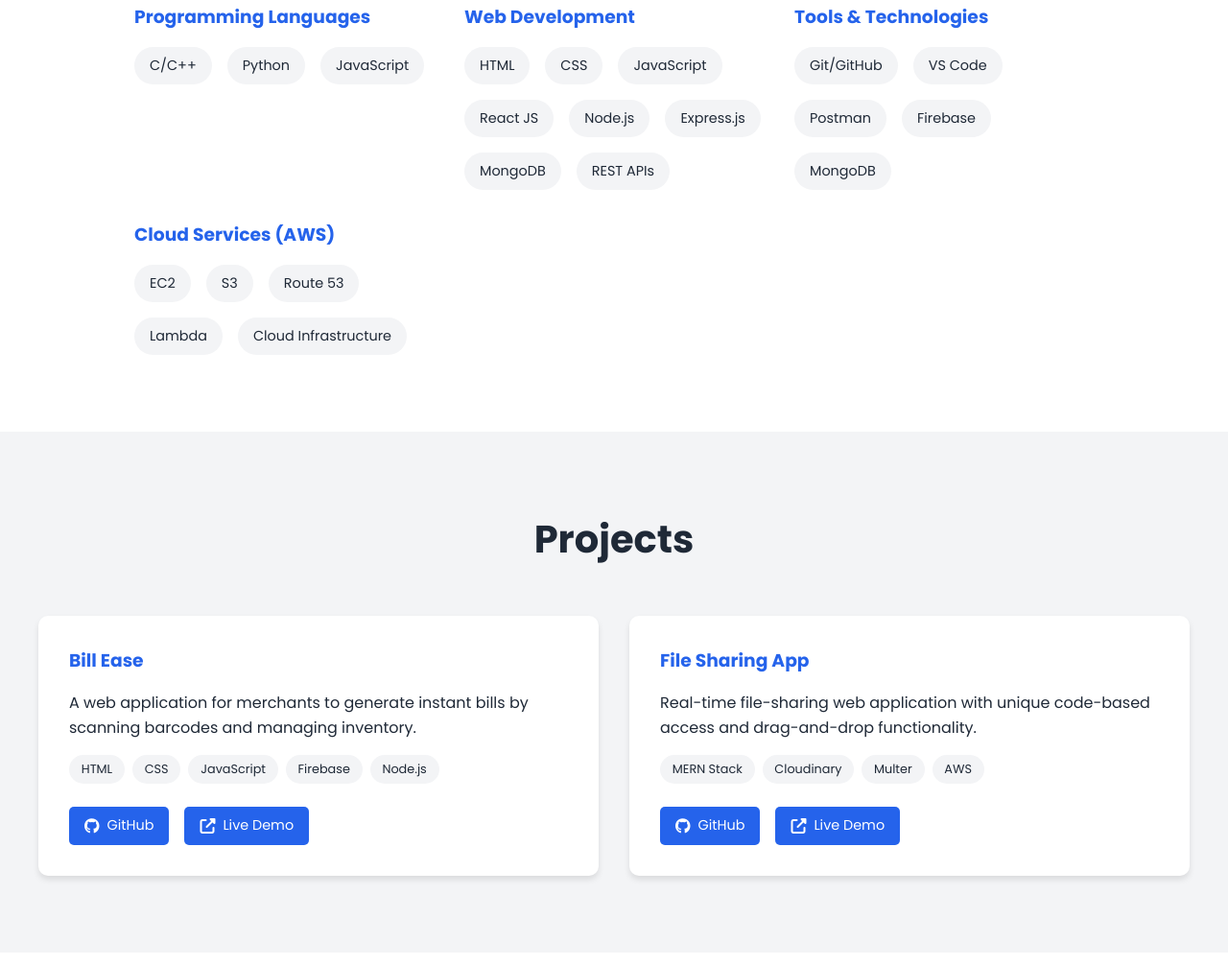
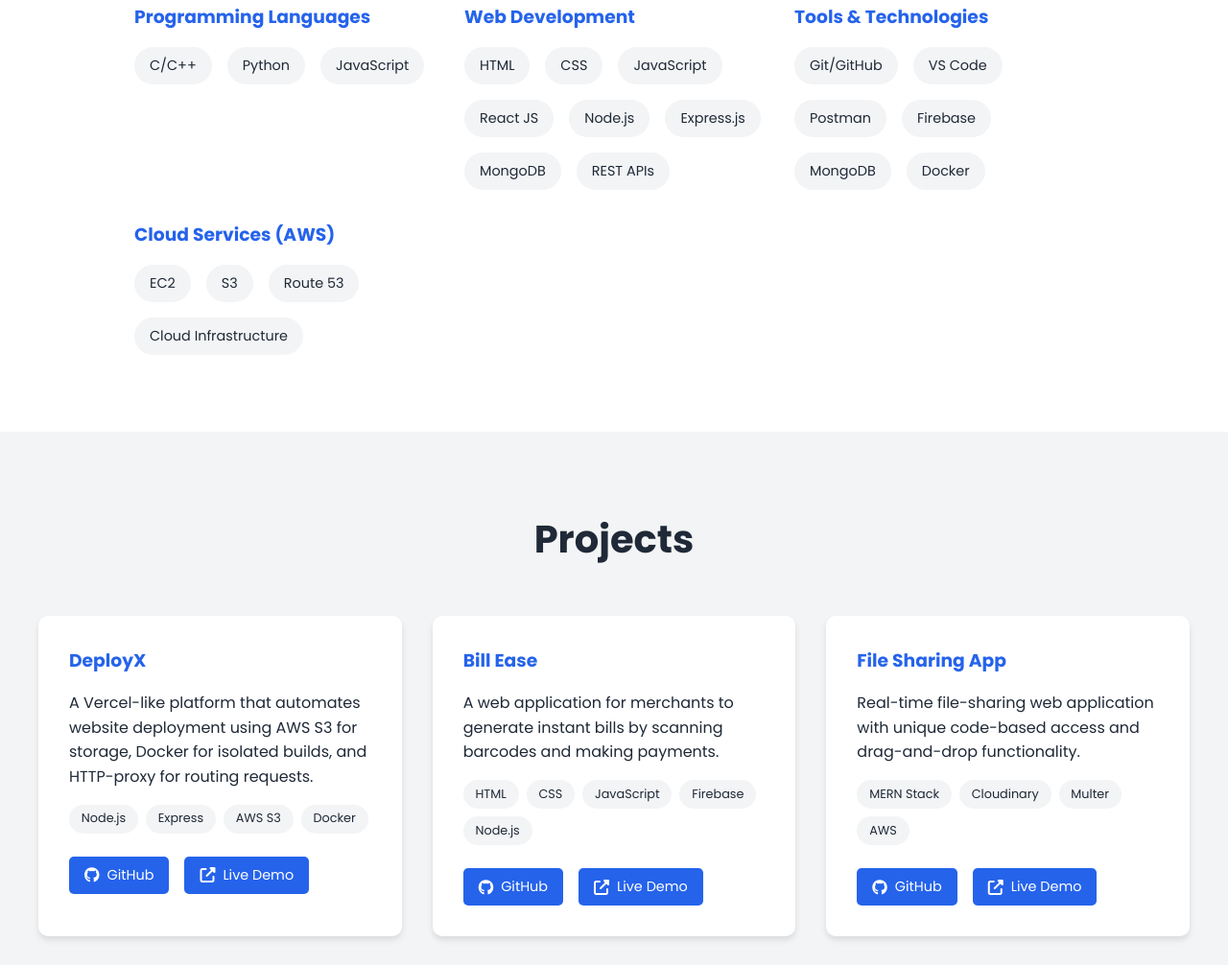
Before and after one commit to Mandeep-009/Portfolio, a plain HTML site: page index.html in a window 1280 px wide. Shown: the part 1674-2680 px from the top of the page at 96% size. Drawn offline with Linux system fonts and the light colour scheme.

Commit message:
added new project

```diff
--- a/index.html
+++ b/index.html
@@ -108,6 +108,7 @@
                     <span>Postman</span>
                     <span>Firebase</span>
                     <span>MongoDB</span>
+                    <span>Docker</span>
                 </div>
             </div>
             <div class="skill-category">
@@ -116,7 +117,6 @@
                     <span>EC2</span>
                     <span>S3</span>
                     <span>Route 53</span>
-                    <span>Lambda</span>
                     <span>Cloud Infrastructure</span>
                 </div>
             </div>
@@ -128,8 +128,26 @@
         <h2 class="section-title">Projects</h2>
         <div class="projects-grid">
             <div class="project-card">
+                <h3>DeployX</h3>
+                <p>A Vercel-like platform that automates website deployment using AWS S3 for storage, Docker for isolated builds, and HTTP-proxy for routing requests.</p>
+                <div class="project-tech">
+                    <span>Node.js</span>
+                    <span>Express</span>
+                    <span>AWS S3</span>
+                    <span>Docker</span>
+                </div>
+                <div class="project-links">
+                    <a href="https://github.com/Mandeep-009/DeployX" class="project-link" target="_blank">
+                        <i class="fab fa-github"></i> GitHub
+                    </a>
+                    <a href="https://github.com/Mandeep-009/DeployX" class="project-link" target="_blank">
+                        <i class="fas fa-external-link-alt"></i> Live Demo
+                    </a>
+                </div>
+            </div>
+            <div class="project-card">
                 <h3>Bill Ease</h3>
-                <p>A web application for merchants to generate instant bills by scanning barcodes and managing inventory.</p>
+                <p>A web application for merchants to generate instant bills by scanning barcodes and making payments.</p>
                 <div class="project-tech">
                     <span>HTML</span>
                     <span>CSS</span>
@@ -201,7 +219,9 @@
 
     <!-- Footer -->
     <footer class="footer">
-        <p>&copy; 2025 Mandeep. All rights reserved.</p>
+        <p>&copy; 2025 All rights reserved.</p>
+        <!-- <a href='https://www.free-counters.org/'>www.Free-Counters.org</a> <script type='text/javascript' src='https://www.freevisitorcounters.com/auth.php?id=c697e2927a56767ed29cdf20de4e995a2ce22aed'></script>
+        <script type="text/javascript" src="https://www.freevisitorcounters.com/en/home/counter/1314302/t/5"></script> -->
     </footer>
 
     <script src="scripts/main.js"></script>
```
